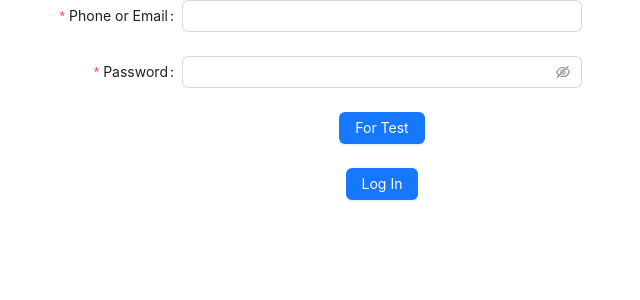
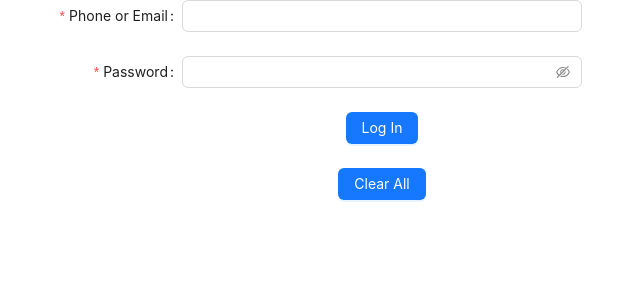
Before and after one commit to sayantanroy-2915/rider-front, a React (Create React App) app: page / in a window 1280 px wide. Shown: the top 300 px of the page, without its empty margins (18-658 px from the left). Built offline with nearby package versions, Linux system fonts and the light colour scheme.

Commit message:
Slight changes

```diff
--- a/package.json
+++ b/package.json
@@ -12,6 +12,7 @@
     "react-dom": "^18.2.0",
     "react-router-dom": "^6.14.2",
     "react-scripts": "5.0.1",
+    "sunflower-antd": "^1.0.0-beta.3",
     "web-vitals": "^2.1.4"
   },
   "scripts": {
--- a/src/components/Login.js
+++ b/src/components/Login.js
@@ -1,25 +1,23 @@
+import React from 'react';
 import { Button, Form, Input } from 'antd';
-import axios from 'axios';
-import React, { useState } from 'react';
 
 function Login() {
 
     const [form] = Form.useForm();
 
-    const handleSubmit = async (e) => {
-        e.preventDefault();
-        try {
-            const res = await axios.post('https://localhost:8080/login',);
-            const { token } = res.data;
-            localStorage.setItem('token', token);
-            console.log("Successfully logged in");
-        } catch (error) {
-            console.error(error);
-        }
+    const handleSubmit = () => {
+        form.validateFields().then((values) => {
+            console.log(values);
+            form.submit();
+        })
+    }
+
+    const handleReset = () => {
+        form.resetFields();
     }
 
     const check = () => {
-        console.log(JSON.stringify(form));
+        alert(JSON.stringify(form));
     }
 
     return <>
@@ -31,10 +29,10 @@ function Login() {
                 <Input.Password />
             </Form.Item>
             <Form.Item wrapperCol={{offset: 8, span: 16}}>
-                <Button type='primary' onClick={check}>For Test</Button>
+                <Button type='primary' onClick={handleSubmit}>Log In</Button>
             </Form.Item>
             <Form.Item wrapperCol={{offset: 8, span: 16}}>
-                <Button type='primary' htmlType='submit'>Log In</Button>
+                <Button type='primary' onClick={handleReset}>Clear All</Button>
             </Form.Item>
         </Form>
     </>;
```
Also changed, not shown: 1 other file (tests, documents, lock files or other folders).
